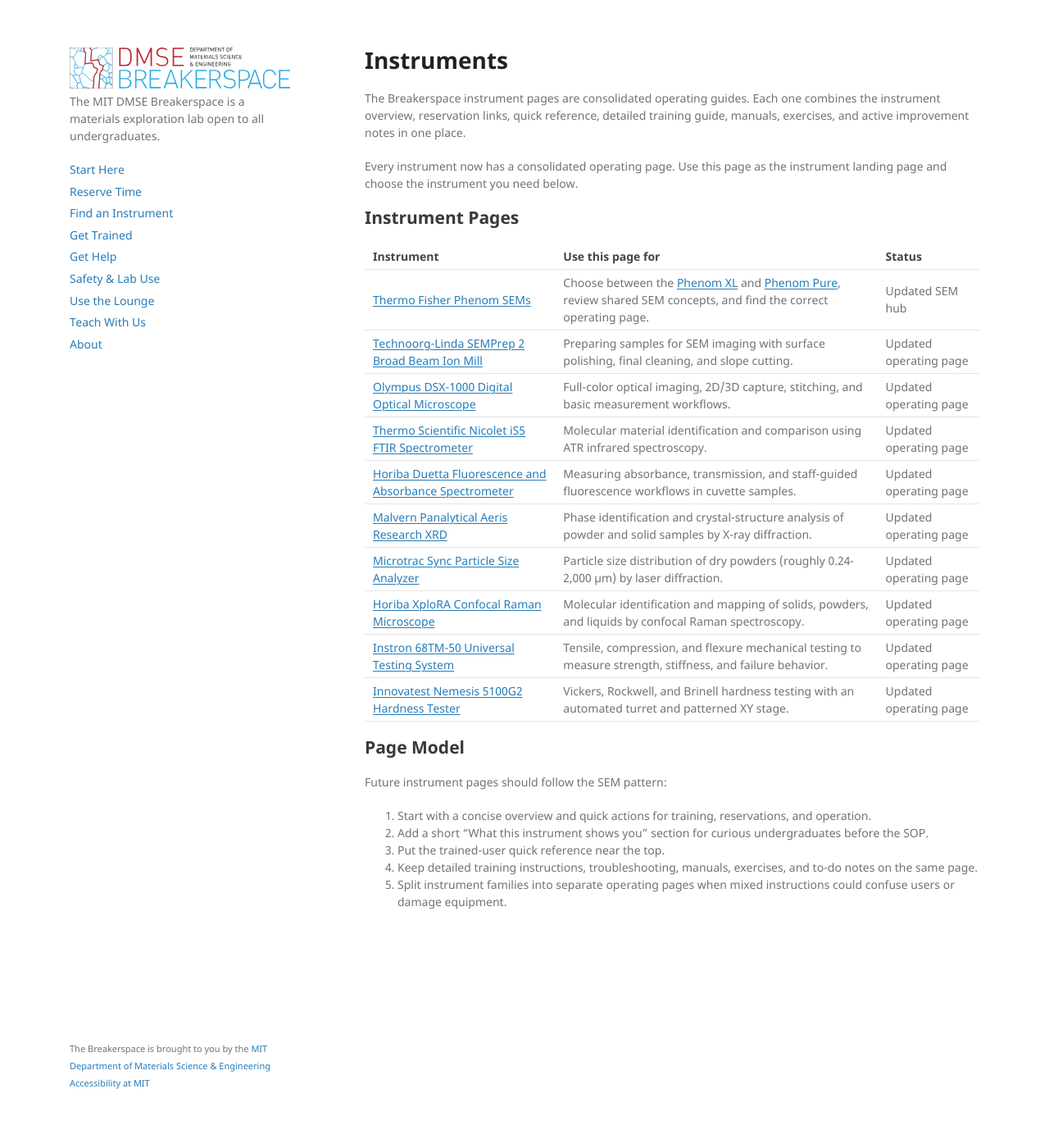
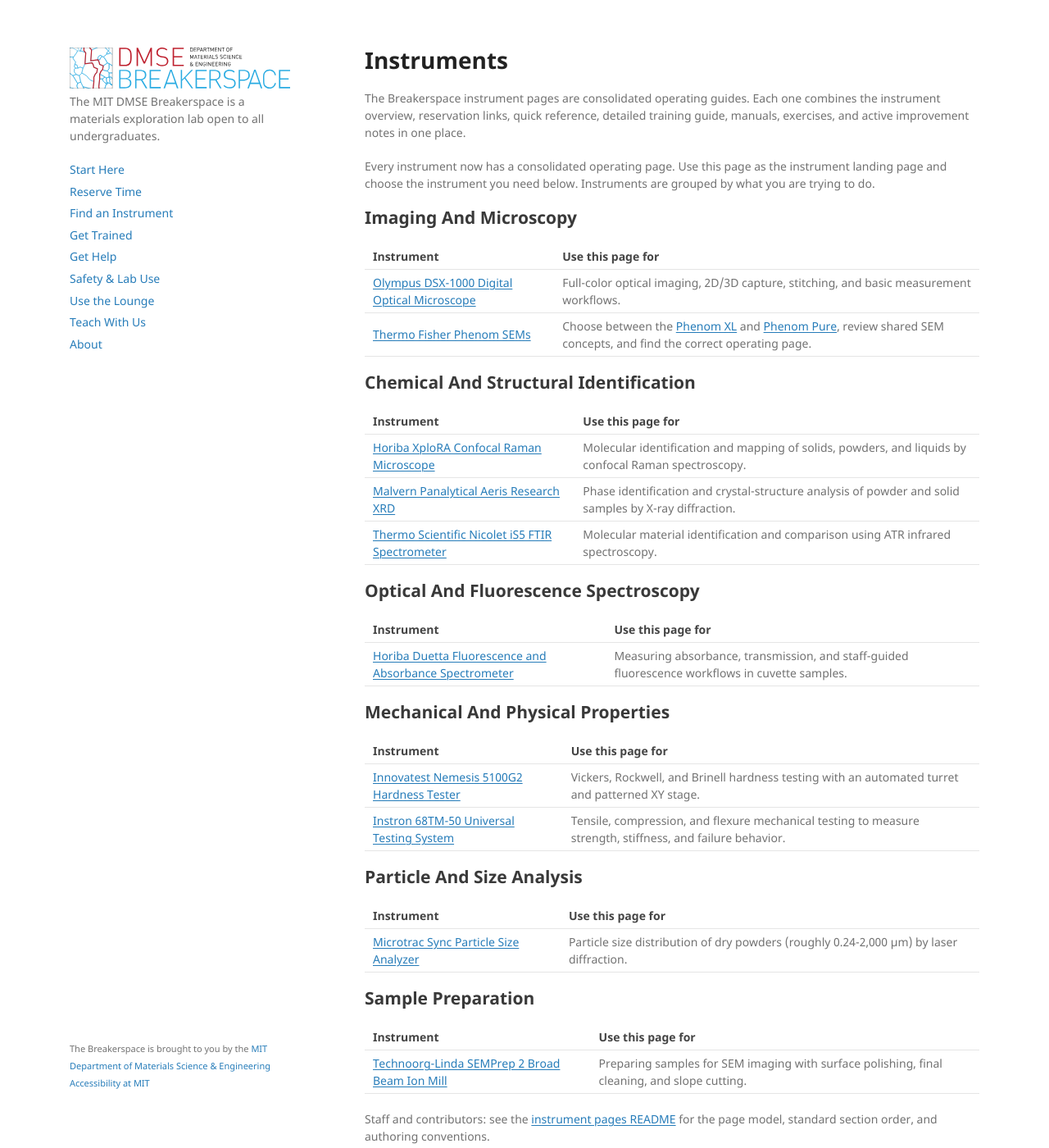
Before and after one commit to MIT-DMSE-Breakerspace/breakerspace-preview, a Jekyll site: the page built from instruments/index.md, in a window 1280 px wide and 1400 px high. Shown: the whole window at 82% size. Built offline with Jekyll 4.4.1, drawn with Linux system fonts in a browser that asks for light colours.

Commit message:
Reorganize instrument catalog by capability; trim redundant content
- Group instruments under task-based subheadings (Imaging & Microscopy,
  Chemical & Structural ID, Optical & Fluorescence Spectroscopy,
  Mechanical & Physical Properties, Particle & Size Analysis, Sample
  Preparation), matching the site's task-based IA. Alphabetical by
  manufacturer within each group.
- Drop the redundant Status column (every instrument is now a consolidated
  operating page).
- Remove the Page Model section; it duplicated a subset of the fuller
  authoring guidance in instruments/readme.md. Replace with a one-line
  README pointer for staff/contributors.

Validated with bundle exec jekyll build (clean); all instrument links
resolve.

Co-Authored-By: Claude Fable 5 <noreply@anthropic.com>

```diff
--- a/instruments/index.md
+++ b/instruments/index.md
@@ -7,29 +7,46 @@ title: Breakerspace Instruments
 
 The Breakerspace instrument pages are consolidated operating guides. Each one combines the instrument overview, reservation links, quick reference, detailed training guide, manuals, exercises, and active improvement notes in one place.
 
-Every instrument now has a consolidated operating page. Use this page as the instrument landing page and choose the instrument you need below.
+Every instrument now has a consolidated operating page. Use this page as the instrument landing page and choose the instrument you need below. Instruments are grouped by what you are trying to do.
 
-## Instrument Pages
+## Imaging And Microscopy
 
-| Instrument | Use this page for | Status |
-| --- | --- | --- |
-| [Thermo Fisher Phenom SEMs](./sem.html) | Choose between the [Phenom XL](./phenom-xl.html) and [Phenom Pure](./phenom-pure.html), review shared SEM concepts, and find the correct operating page. | Updated SEM hub |
-| [Technoorg-Linda SEMPrep 2 Broad Beam Ion Mill](./ion-mill.html) | Preparing samples for SEM imaging with surface polishing, final cleaning, and slope cutting. | Updated operating page |
-| [Olympus DSX-1000 Digital Optical Microscope](./optical.html) | Full-color optical imaging, 2D/3D capture, stitching, and basic measurement workflows. | Updated operating page |
-| [Thermo Scientific Nicolet iS5 FTIR Spectrometer](./ftir.html) | Molecular material identification and comparison using ATR infrared spectroscopy. | Updated operating page |
-| [Horiba Duetta Fluorescence and Absorbance Spectrometer](./uv-vis.html) | Measuring absorbance, transmission, and staff-guided fluorescence workflows in cuvette samples. | Updated operating page |
-| [Malvern Panalytical Aeris Research XRD](./xrd.html) | Phase identification and crystal-structure analysis of powder and solid samples by X-ray diffraction. | Updated operating page |
-| [Microtrac Sync Particle Size Analyzer](./psa.html) | Particle size distribution of dry powders (roughly 0.24-2,000 µm) by laser diffraction. | Updated operating page |
-| [Horiba XploRA Confocal Raman Microscope](./raman.html) | Molecular identification and mapping of solids, powders, and liquids by confocal Raman spectroscopy. | Updated operating page |
-| [Instron 68TM-50 Universal Testing System](./instron.html) | Tensile, compression, and flexure mechanical testing to measure strength, stiffness, and failure behavior. | Updated operating page |
-| [Innovatest Nemesis 5100G2 Hardness Tester](./hardness-tester.html) | Vickers, Rockwell, and Brinell hardness testing with an automated turret and patterned XY stage. | Updated operating page |
+| Instrument | Use this page for |
+| --- | --- |
+| [Olympus DSX-1000 Digital Optical Microscope](./optical.html) | Full-color optical imaging, 2D/3D capture, stitching, and basic measurement workflows. |
+| [Thermo Fisher Phenom SEMs](./sem.html) | Choose between the [Phenom XL](./phenom-xl.html) and [Phenom Pure](./phenom-pure.html), review shared SEM concepts, and find the correct operating page. |
 
-## Page Model
+## Chemical And Structural Identification
 
-Future instrument pages should follow the SEM pattern:
+| Instrument | Use this page for |
+| --- | --- |
+| [Horiba XploRA Confocal Raman Microscope](./raman.html) | Molecular identification and mapping of solids, powders, and liquids by confocal Raman spectroscopy. |
+| [Malvern Panalytical Aeris Research XRD](./xrd.html) | Phase identification and crystal-structure analysis of powder and solid samples by X-ray diffraction. |
+| [Thermo Scientific Nicolet iS5 FTIR Spectrometer](./ftir.html) | Molecular material identification and comparison using ATR infrared spectroscopy. |
 
-1. Start with a concise overview and quick actions for training, reservations, and operation.
-2. Add a short "What this instrument shows you" section for curious undergraduates before the SOP.
-3. Put the trained-user quick reference near the top.
-4. Keep detailed training instructions, troubleshooting, manuals, exercises, and to-do notes on the same page.
-5. Split instrument families into separate operating pages when mixed instructions could confuse users or damage equipment.
+## Optical And Fluorescence Spectroscopy
+
+| Instrument | Use this page for |
+| --- | --- |
+| [Horiba Duetta Fluorescence and Absorbance Spectrometer](./uv-vis.html) | Measuring absorbance, transmission, and staff-guided fluorescence workflows in cuvette samples. |
+
+## Mechanical And Physical Properties
+
+| Instrument | Use this page for |
+| --- | --- |
+| [Innovatest Nemesis 5100G2 Hardness Tester](./hardness-tester.html) | Vickers, Rockwell, and Brinell hardness testing with an automated turret and patterned XY stage. |
+| [Instron 68TM-50 Universal Testing System](./instron.html) | Tensile, compression, and flexure mechanical testing to measure strength, stiffness, and failure behavior. |
+
+## Particle And Size Analysis
+
+| Instrument | Use this page for |
+| --- | --- |
+| [Microtrac Sync Particle Size Analyzer](./psa.html) | Particle size distribution of dry powders (roughly 0.24-2,000 µm) by laser diffraction. |
+
+## Sample Preparation
+
+| Instrument | Use this page for |
+| --- | --- |
+| [Technoorg-Linda SEMPrep 2 Broad Beam Ion Mill](./ion-mill.html) | Preparing samples for SEM imaging with surface polishing, final cleaning, and slope cutting. |
+
+<p>Staff and contributors: see the <a href="./readme.html">instrument pages README</a> for the page model, standard section order, and authoring conventions.</p>
```
